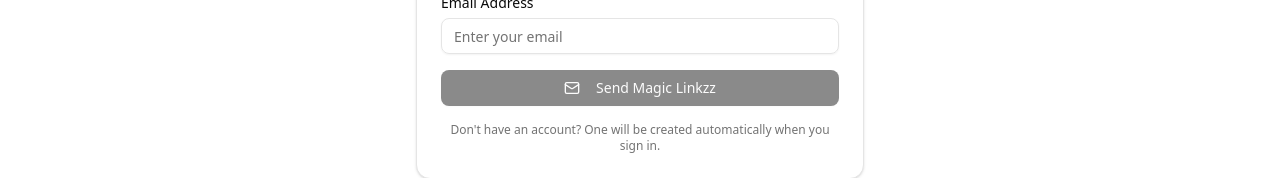
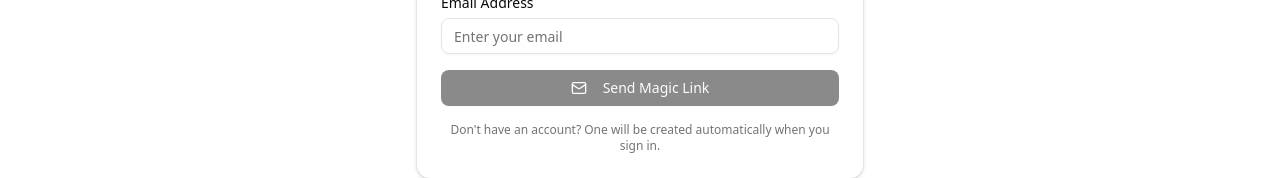
Before and after one commit to wrannaman/secreq, a Next.js app: page /auth/login in a window 1280 px wide. Shown: the part 412-590 px from the top of the page. Built offline with nearby package versions, Linux system fonts and the light colour scheme; no server answers.

Commit message:
slack message on signup

```diff
--- a/src/app/auth/login/page.js
+++ b/src/app/auth/login/page.js
@@ -142,7 +142,7 @@ export default function LoginPage() {
                   ) : (
                     <>
                       <Mail className="mr-2 h-4 w-4" />
-                      Send Magic Linkzz
+                      Send Magic Link
                     </>
                   )}
                 </Button>
```
